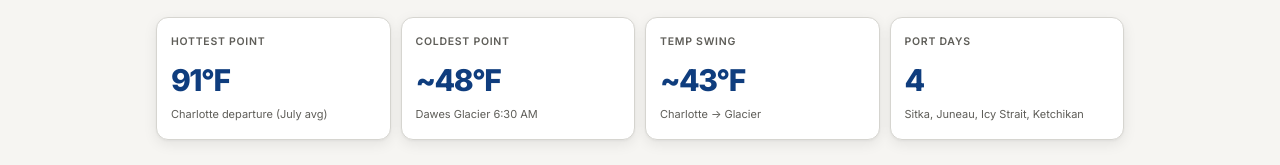
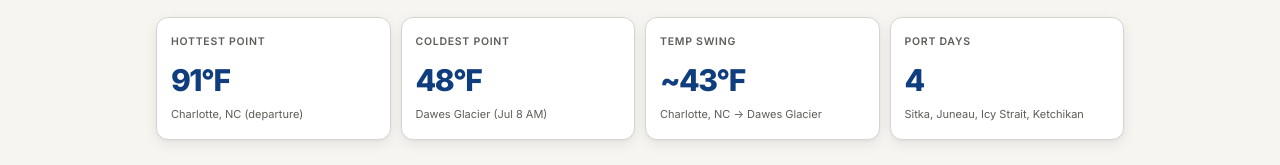
Before and after one commit to bpj52282/Alaskan-Cruise, a plain HTML site: page index.html in a window 1280 px wide. Both pictures are taken after a click on the button "Temperature Arc". Shown: the part 478-643 px from the top of the page. Drawn offline with nearby package versions, Linux system fonts and the light colour scheme.

Commit message:
Add files via upload

```diff
--- a/index.html
+++ b/index.html
@@ -1441,9 +1441,9 @@ window.setBeckerMapMode = function(on) {
 <div id="panel-temps" class="panel">
   <div class="section-hd"><h2>Temperature Arc</h2></div>
   <div class="summary-row">
-    <div class="sum-card"><div class="sum-lbl">Hottest point</div><div class="sum-val">91°F</div><div class="sum-sub">Charlotte departure (July avg)</div></div>
-    <div class="sum-card"><div class="sum-lbl">Coldest point</div><div class="sum-val">~48°F</div><div class="sum-sub">Dawes Glacier 6:30 AM</div></div>
-    <div class="sum-card"><div class="sum-lbl">Temp swing</div><div class="sum-val">~43°F</div><div class="sum-sub">Charlotte → Glacier</div></div>
+    <div class="sum-card"><div class="sum-lbl">Hottest point</div><div class="sum-val" id="stat-hottest">—</div><div class="sum-sub" id="stat-hottest-sub"></div></div>
+    <div class="sum-card"><div class="sum-lbl">Coldest point</div><div class="sum-val" id="stat-coldest">—</div><div class="sum-sub" id="stat-coldest-sub"></div></div>
+    <div class="sum-card"><div class="sum-lbl">Temp swing</div><div class="sum-val" id="stat-swing">—</div><div class="sum-sub" id="stat-swing-sub"></div></div>
     <div class="sum-card"><div class="sum-lbl">Port days</div><div class="sum-val">4</div><div class="sum-sub">Sitka, Juneau, Icy Strait, Ketchikan</div></div>
   </div>
   <p class="group-label">Temperature by stop — daytime highs (°F)</p>
@@ -2312,10 +2312,13 @@ function buildInsight() {
   if (!box) return;
   const wC    = WEATHER.charlotte_dep;
   const wG    = WEATHER.glacier;
-  const swing = wC.temp - wG.temp;
+  // Use actual hottest temp across all weather keys, not just Charlotte
+  const allTemps = Object.values(WEATHER).map(w => w.temp);
+  const hottestTemp = Math.max(...allTemps);
+  const swing = hottestTemp - wG.temp;
   const ports = [WEATHER.sitka, WEATHER.juneau, WEATHER.icy_strait, WEATHER.ketchikan];
   const avgRain = Math.round(ports.reduce((s, w) => s + w.rain, 0) / ports.length);
-  box.innerHTML = `<strong>Key packing insight:</strong> You'll experience a <strong>~${swing}°F swing</strong> — from ${wC.temp}°F in Charlotte to ~${wG.temp}°F at the Dawes Glacier at 6:30 AM on July 8. The smartest strategy is <em>packable layers</em>: thermal base → fleece mid-layer → waterproof shell. ${avgRain >= 45 ? `Port rain chances are averaging <strong>${avgRain}%</strong> — waterproofing is non-negotiable regardless of the forecast.` : `Pack rain gear regardless — Southeast Alaska averages rain 200+ days a year.`}`;
+  box.innerHTML = `<strong>Key packing insight:</strong> You'll experience a <strong>~${swing}°F swing</strong> — from ${hottestTemp}°F in Charlotte to ~${wG.temp}°F at the Dawes Glacier at 6:30 AM on July 8. The smartest strategy is <em>packable layers</em>: thermal base → fleece mid-layer → waterproof shell. ${avgRain >= 45 ? `Port rain chances are averaging <strong>${avgRain}%</strong> — waterproofing is non-negotiable regardless of the forecast.` : `Pack rain gear regardless — Southeast Alaska averages rain 200+ days a year.`}`;
 }
 
 /* Returns a small badge indicating forecast source and confidence.
@@ -2442,6 +2445,23 @@ function buildTempArc() {
       <div class="arc-temp">${w.temp}°F</div>
     </div>`;
   }).join('');
+
+  // Dynamically compute stat cards from WEATHER data
+  let hottestVal = -Infinity, coldestVal = Infinity;
+  let hottestKey = '', coldestKey = '';
+  stops.forEach(s => {
+    const w = WEATHER[s.key];
+    if (!w) return;
+    if (w.temp > hottestVal) { hottestVal = w.temp; hottestKey = s.loc; }
+    if (w.temp < coldestVal) { coldestVal = w.temp; coldestKey = s.loc; }
+  });
+  const swing = hottestVal - coldestVal;
+  document.getElementById('stat-hottest').textContent = hottestVal + '°F';
+  document.getElementById('stat-hottest-sub').textContent = hottestKey;
+  document.getElementById('stat-coldest').textContent = coldestVal + '°F';
+  document.getElementById('stat-coldest-sub').textContent = coldestKey;
+  document.getElementById('stat-swing').textContent = '~' + swing + '°F';
+  document.getElementById('stat-swing-sub').textContent = hottestKey.split(' (')[0] + ' → ' + coldestKey.split(' (')[0];
 }
 
 function secQtyTotals(sec, si, saved) {
```
